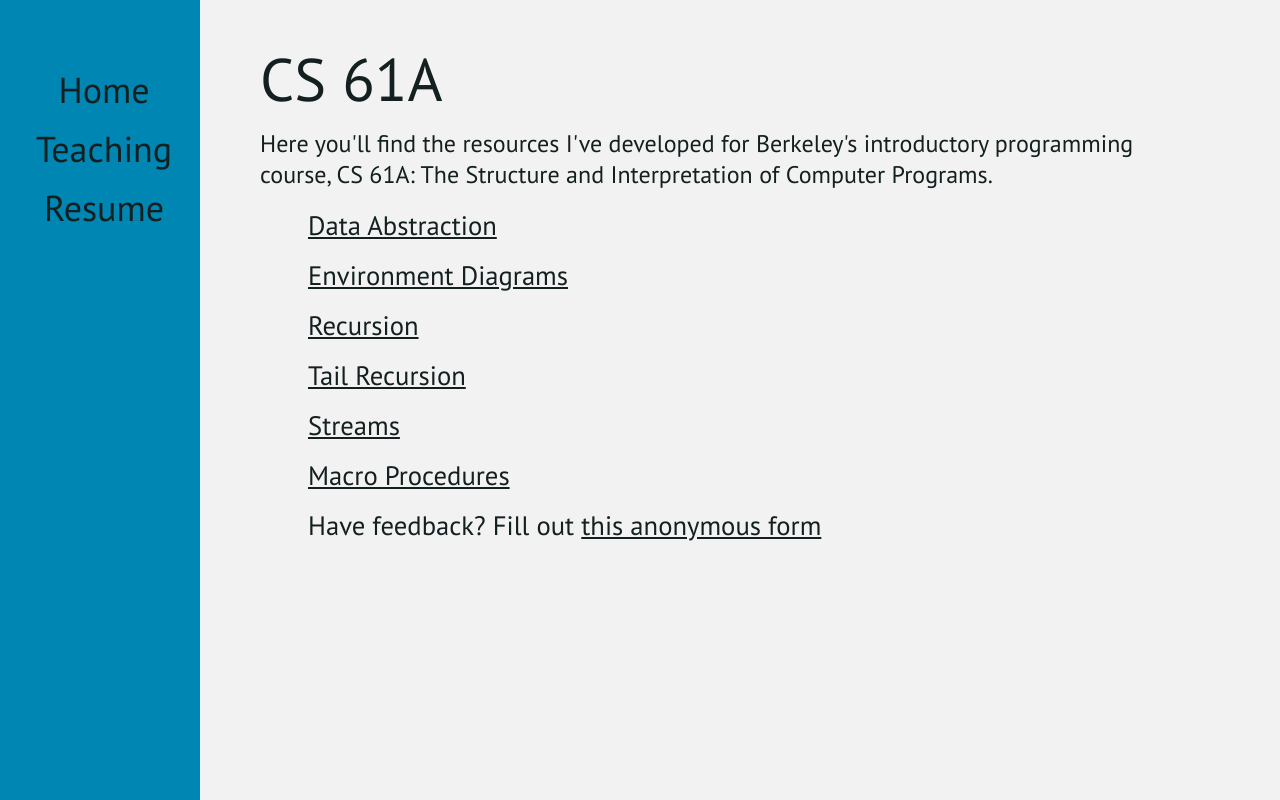
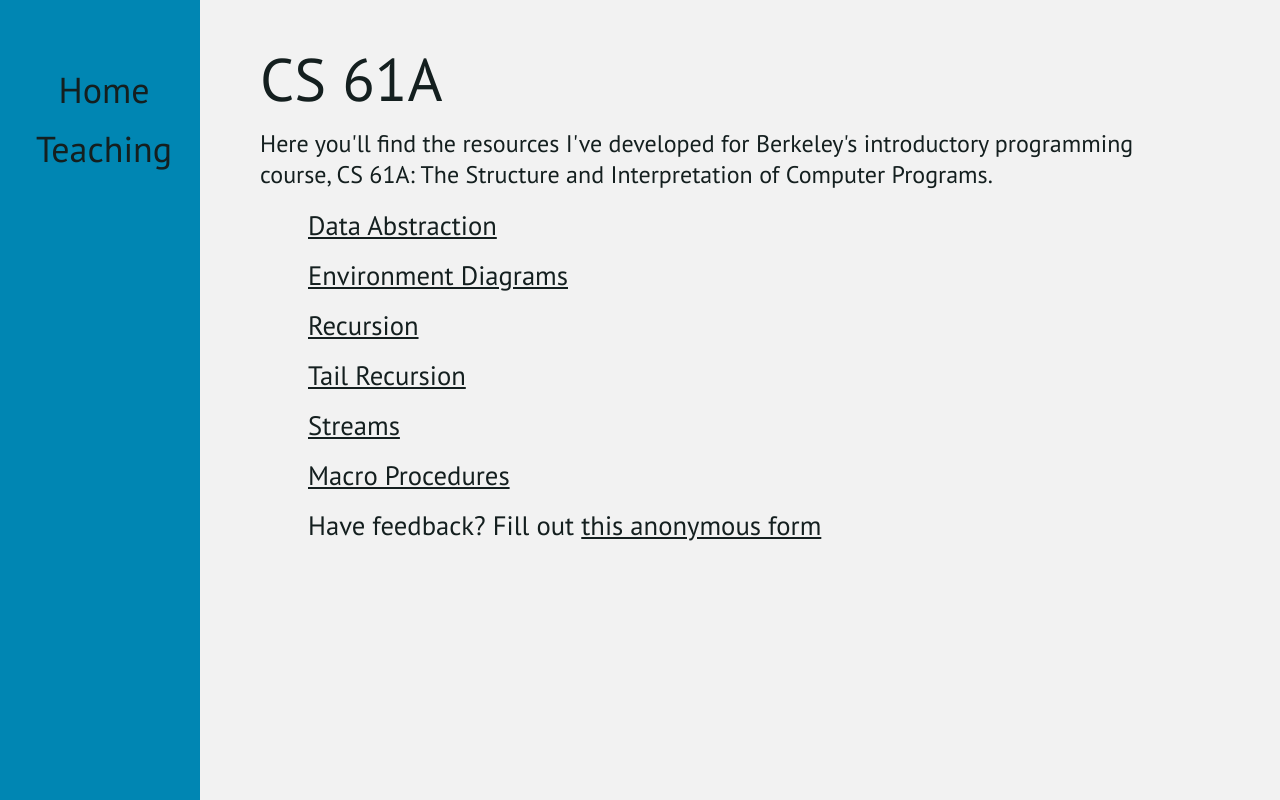
Before and after one commit to rdejaen/rdejaen.github.io, a plain HTML site: page teaching.html in a window 1280 px wide. Drawn offline with Linux system fonts and the light colour scheme.

Commit message:
removed resume

```diff
--- a/teaching.html
+++ b/teaching.html
@@ -16,7 +16,7 @@
     <br>
     <a href="index.html"> Home </a>
     <a href="teaching.html"> Teaching </a>
-    <a href="assets/resume.pdf"> Resume </a>
+    <!--<a href="assets/resume.pdf"> Resume </a>-->
 </div>
 
 
```
